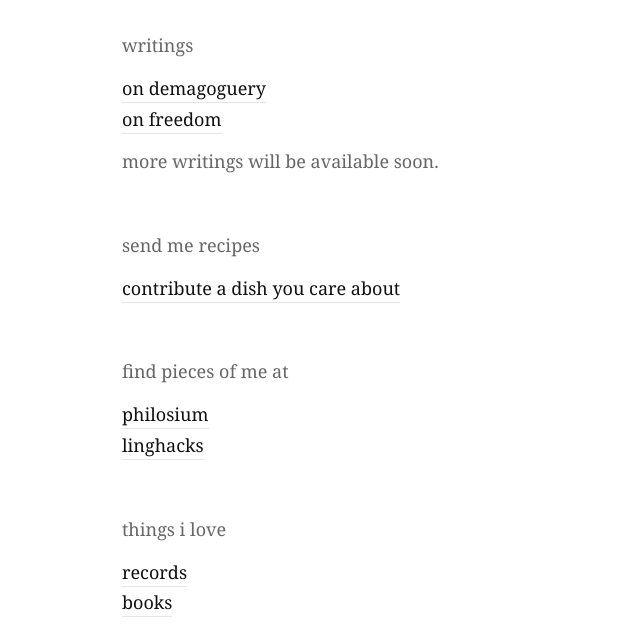
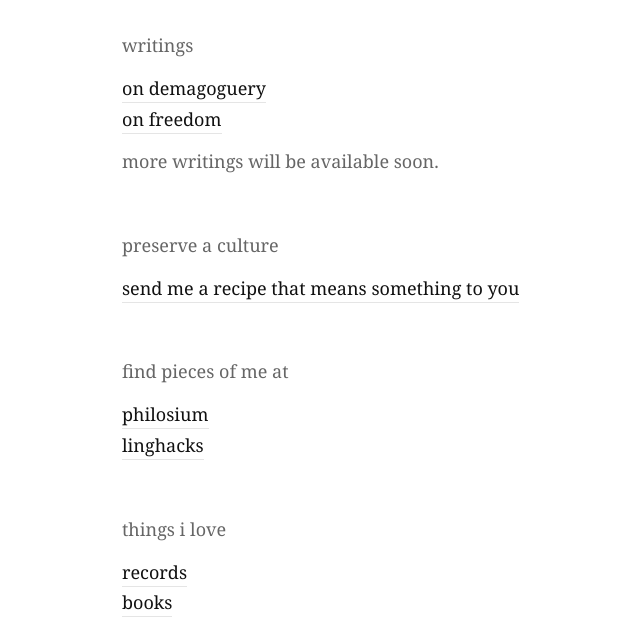
Before and after one commit to sarthakdhole11/personal-website, a plain HTML site: page index.html in a window 1280 px wide. Shown: the part 163-800 px from the top of the page, without its empty margins (182-822 px from the left). Drawn offline with Linux system fonts and the light colour scheme.

Commit message:
Update index.html

```diff
--- a/index.html
+++ b/index.html
@@ -144,10 +144,10 @@ a:hover { opacity: 0.6; }
 
     <!-- RECIPES -->
     <section>
-      <h2>send me recipes</h2>
+      <h2>preserve a culture</h2>
       <p>
         <a href="https://airtable.com/appNyZbpKaWuoxkMn/pagUsv66A7xqs6eDr/form" target="_blank">
-          contribute a dish you care about
+          send me a recipe that means something to you
         </a>
       </p>
     </section>
```
